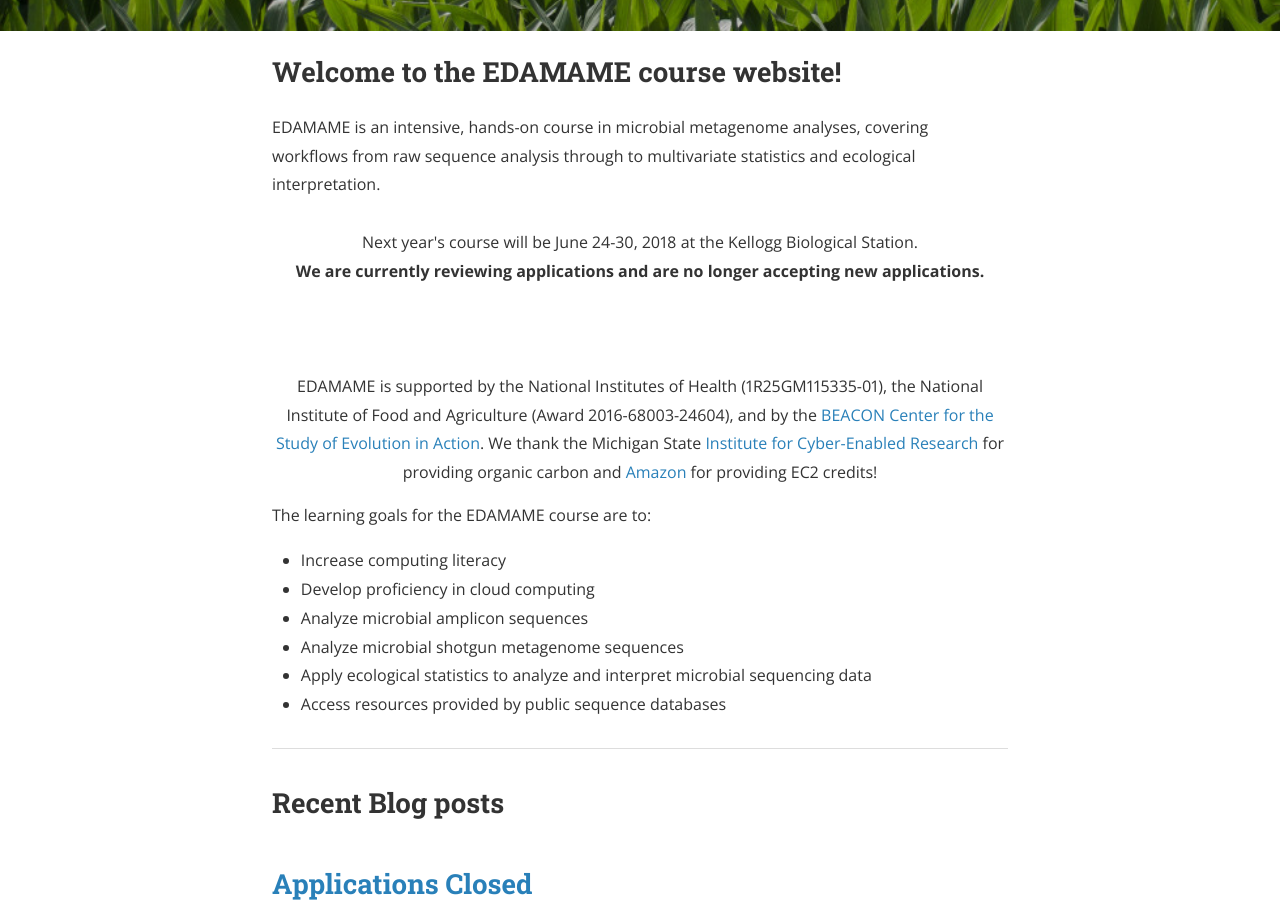
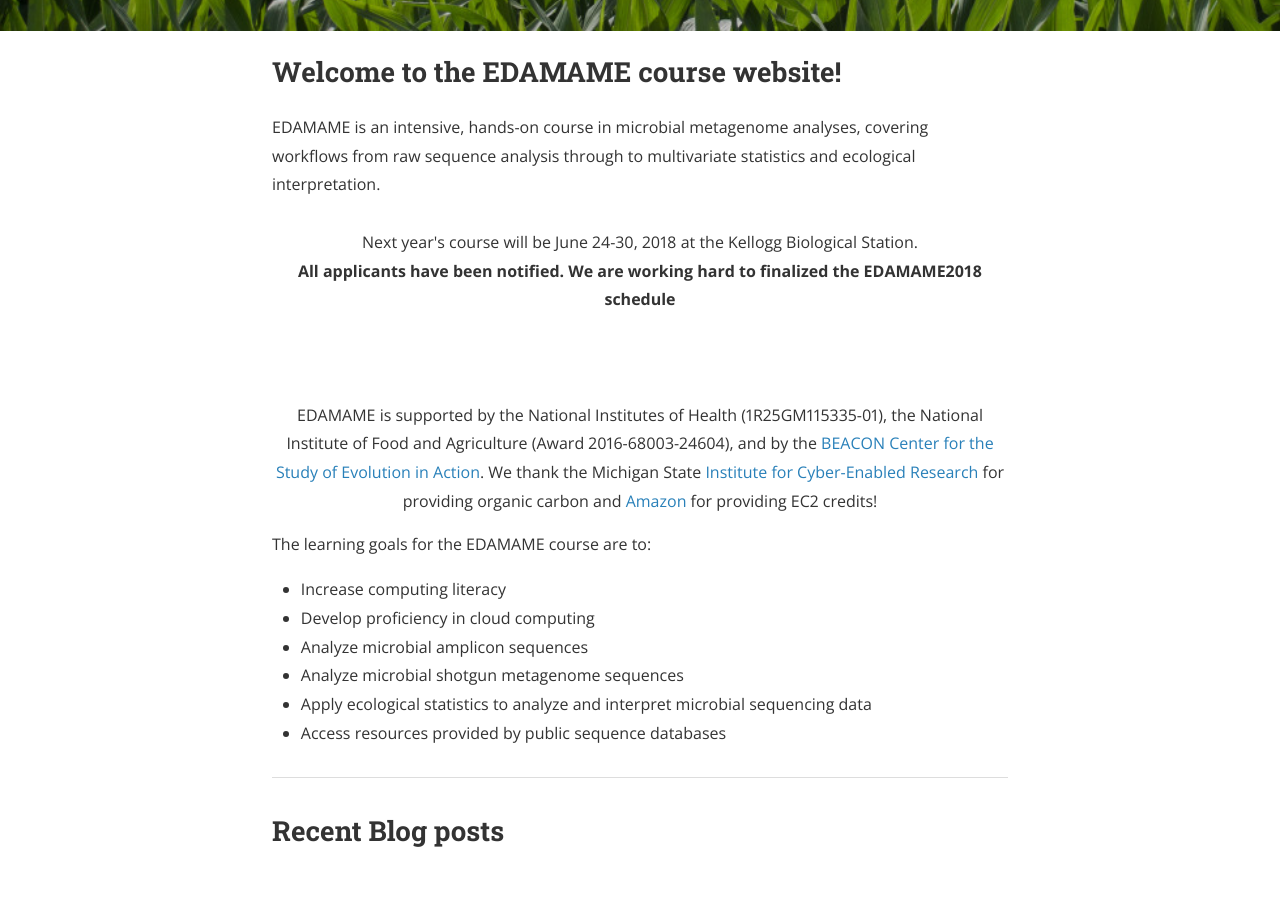
Before and after one commit to edamame-course/edamame-course.github.io, a Jekyll site: the page built from index.html, in a window 1280 px wide and 900 px high, scrolled down 472 px. Built offline with Jekyll 4.4.1, drawn with Linux system fonts in a browser that asks for light colours; nearby versions of some CDN libraries; the list of posts is cut into pages by our own code; a style sheet for code colours, icons or effects is not loaded.

Commit message:
added note on schedule and app. notifications

```diff
--- a/index.html
+++ b/index.html
@@ -23,7 +23,7 @@
 <p align=center><br>
 Next year's course will be June 24-30, 2018 at the Kellogg Biological Station.
   <br>
-  <strong>We are currently reviewing applications and are no longer accepting new applications.</strong>
+  <strong>All applicants have been notified. We are working hard to finalized the EDAMAME2018 schedule</strong>
 
   <p align=center><br>
 
```
